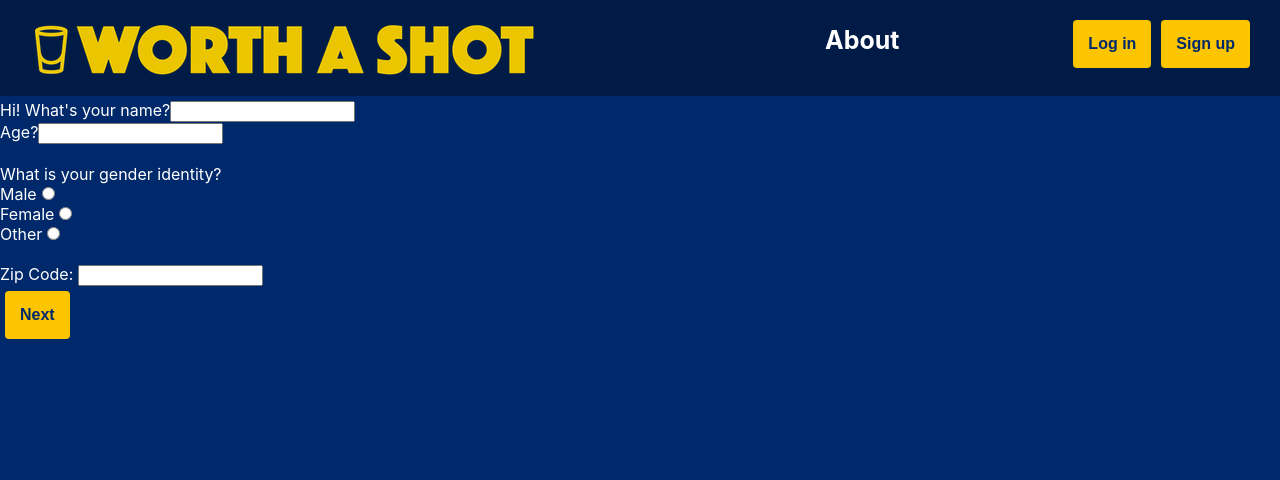
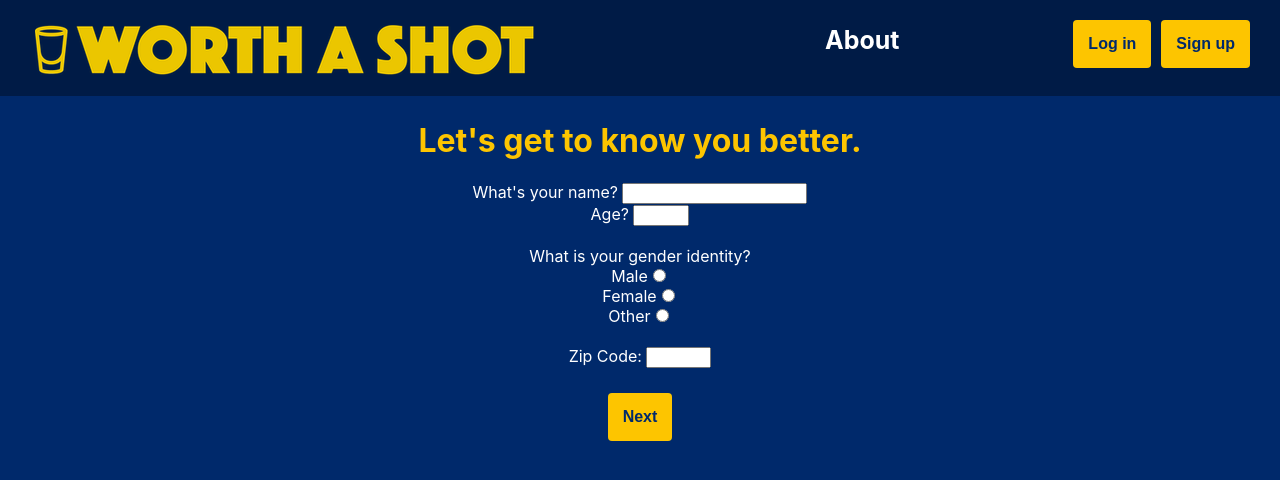
Before and after one commit to EmaleeSoto/capstone-worth-a-shot, a React (Create React App) app in the folder front-end/: page /onboarding in a window 1280 px wide. Shown: the top 480 px of the page. Built offline with nearby package versions, Linux system fonts and the light colour scheme; no server answers.

Commit message:
add styling to onboarding page

```diff
--- a/front-end/src/Components/Onboarding.css
+++ b/front-end/src/Components/Onboarding.css
@@ -1,3 +1,13 @@
 #hidden {
-    display: none;
+  display: none;
 }
+
+.onboarding {
+  text-align: center;
+  margin-left: 15%;
+  margin-right: 15%;
+}
+
+.onboarding-header {
+  color: #fdc500;
+}
--- a/front-end/src/Components/Onboarding.js
+++ b/front-end/src/Components/Onboarding.js
@@ -91,10 +91,11 @@ export default function Onboarding({ userFirebaseId }) {
   };
 
   return (
-    <div>
+    <div className="onboarding">
       <form onSubmit={handleSubmit}>
         <div id={!displayNextForm ? "show" : "hidden"}>
-          <label htmlFor="name">Hi! What's your name?</label>
+          <h1 className="onboarding-header">Let's get to know you better.</h1>
+          <label htmlFor="name">What's your name? </label>
           <input
             id="name"
             type="text"
@@ -102,58 +103,65 @@ export default function Onboarding({ userFirebaseId }) {
             autoComplete="off"
             required
           />
-          <br></br>
-          <label htmlFor="age">Age?</label>
+          <br />
+          <label htmlFor="age">Age? </label>
           <input
             id="age"
+            min="21"
+            max="99"
             type="number" //TODO: Change to calendar and calculate age later
             onChange={handleAgeChange}
             autoComplete="off"
             required
           />
-          <br></br>
-          <br></br>
+          <br />
+          <br />
           <label>What is your gender identity?</label>
-          <br></br>
+          <br />
           <label htmlFor="male">Male</label>
           <input
-            id="gender"
+            id="male"
             type="radio"
+            name="gender"
             onChange={handleTextChange}
             value="Male"
           />
-          <br></br>
+          <br />
           <label htmlFor="female">Female</label>
           <input
-            id="gender"
+            id="female"
             type="radio"
+            name="gender"
             onChange={handleTextChange}
             value="Female"
           />
-          <br></br>
+          <br />
           <label htmlFor="other">Other</label>
           <input
-            id="gender"
+            id="other"
             type="radio"
+            name="gender"
             onChange={handleTextChange}
-            s
             value="Other"
           />
-          <br></br>
-          <br></br>
-
+          <br />
+          <br />
           <label htmlFor="zip_code">Zip Code: </label>
           <input
             id="zip_code"
             type="text"
+            size="5"
+            maxLength="5"
             onChange={handleTextChange}
             autoComplete="off"
             required
           />
-          <br></br>
+          <br />
+          <br />
           <button onClick={goToNextForm}>Next</button>
         </div>
         <div id={displayNextForm ? "show" : "hidden"}>
+          <h1 className="onboarding-header">Great! Let's keep going.</h1>
           <label htmlFor="personality">How would you describe yourself?</label>
           <select id="personality" onChange={handleTextChange}>
             <option hidden disabled selected value>
```
